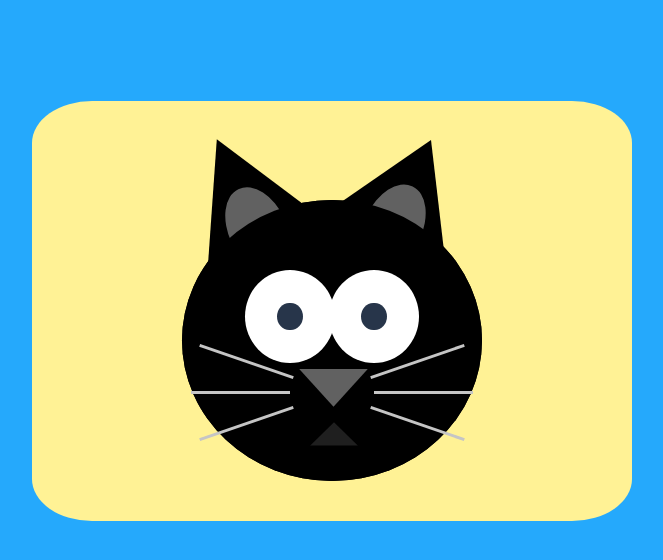
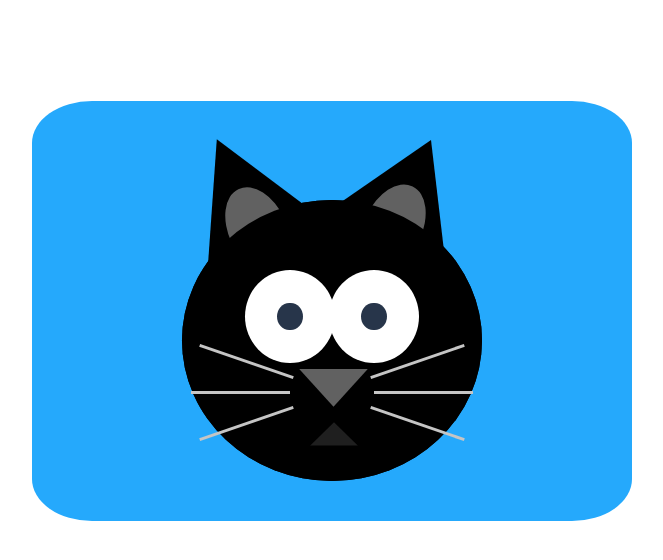
Before and after one commit to heatheraislinn/100DaysOfCode, a Vue app: page / in a window 1280 px wide. Shown: the top 560 px of the page, without its empty margins (308-971 px from the left). Built offline with nearby package versions, Linux system fonts and the light colour scheme.

Commit message:
Change background color

```diff
--- a/src/components/SimpleCSS.vue
+++ b/src/components/SimpleCSS.vue
@@ -34,11 +34,7 @@
     </div>
 </template>
 
-<style>
-    body {
-        background-color: #25A9FC;
-    }
-
+<style scoped>
     .box {
         position: relative;
         margin: auto;
@@ -46,7 +42,7 @@
         margin-top: 8%;
         width: 600px;
         height: 420px;
-        background: #fff295;
+        background: #25A9FC;
         border-radius: 10%;
     }
 
```
